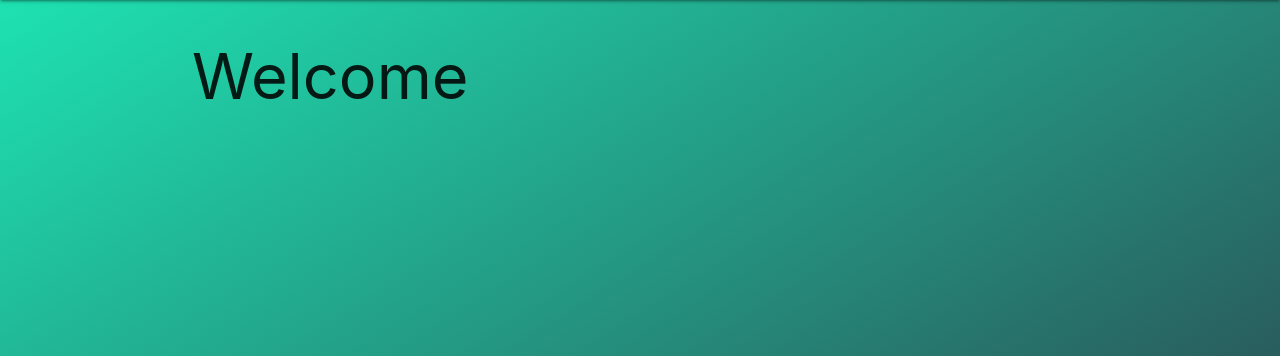
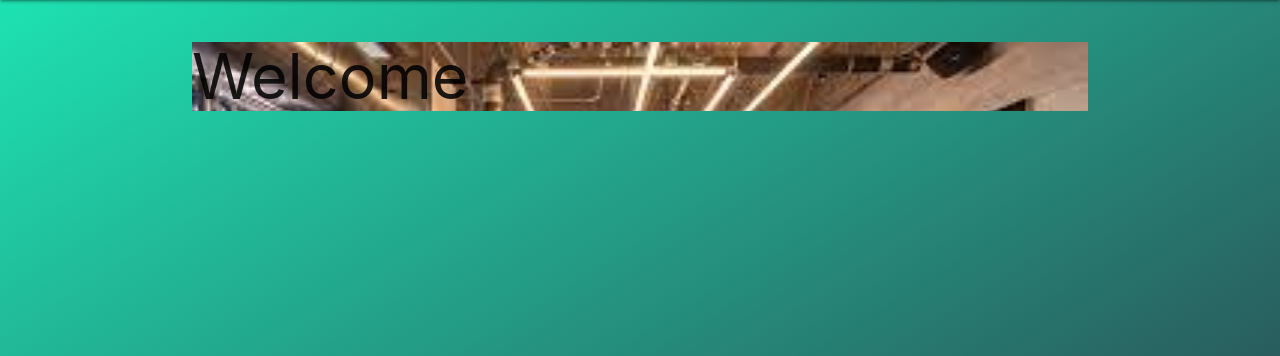
Before and after one commit to manganmh89/LifTrackr, a Django app: page / in a window 1280 px wide. Shown: the part 64-420 px from the top of the page. Run offline with Django 4.2, Linux system fonts and the light colour scheme.

Commit message:
fixed daily issues

```diff
--- a/main_app/static/css/style.css
+++ b/main_app/static/css/style.css
@@ -18,3 +18,9 @@ footer {
     padding-top: 0;
     text-align: right;
 }
+
+.home-container {
+    width: 100%;
+    background-image: url('../images/gym.jpeg');
+    background-size: cover;
+}
--- a/main_app/templates/home.html
+++ b/main_app/templates/home.html
@@ -1,7 +1,9 @@
 {%  extends 'base.html' %}
 
 {% block content %}
+<div class="home-container">
+    <h1> Welcome </h1>
+</div>
 
-<h1> Welcome </h1>
 
 {% endblock %}
```
Also changed, not shown: main_app/templates/workouts/detail.html (+8 -2 lines), main_app/urls.py (+7 -0 lines), main_app/views.py (+36 -2 lines), main_app/migrations/0007_remove_logging_workout_workout_loggings.py (added), main_app/migrations/0008_remove_workout_loggings_logging_workout.py (added), main_app/static/images/gym.jpeg (added).
